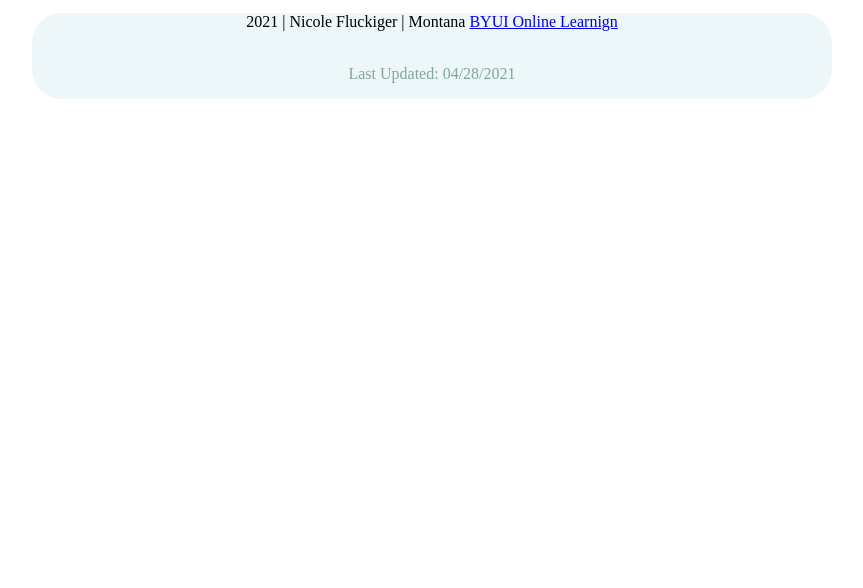
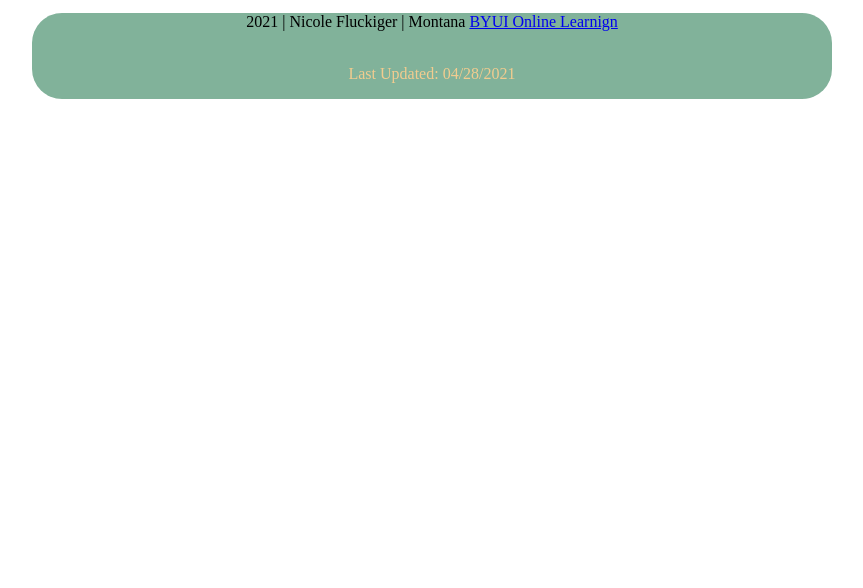
Before and after one commit to nfluckiger20/nfluckiger20.github.io, a plain HTML site: page index.html in a window 1280 px wide. Shown: the part 212-800 px from the top of the page, without its empty margins (208-1071 px from the left). Drawn offline with Linux system fonts and the light colour scheme.

Commit message:
color update

```diff
--- a/css/style.css
+++ b/css/style.css
@@ -1,14 +1,14 @@
 
 header, footer {
     padding: .05px;
-    background-color: #edf6f9;
+    background-color: #81b29a;
     text-align: center;
     border-radius: 30px;
   }
 
 p {
     text-align:center;
-    color: #84a59d;
+    color: #f2cc8f;
 }
 
 header img {
```
